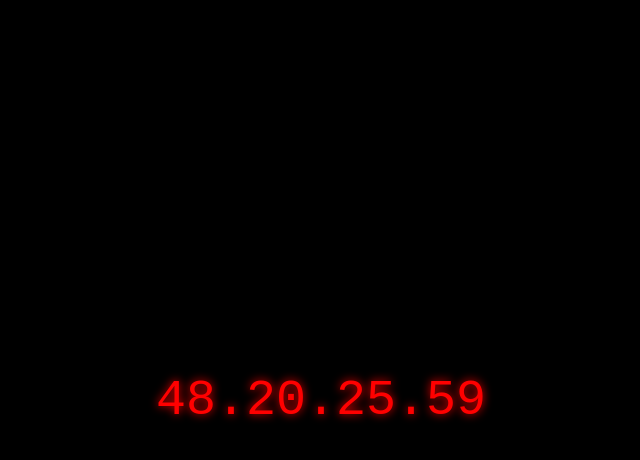
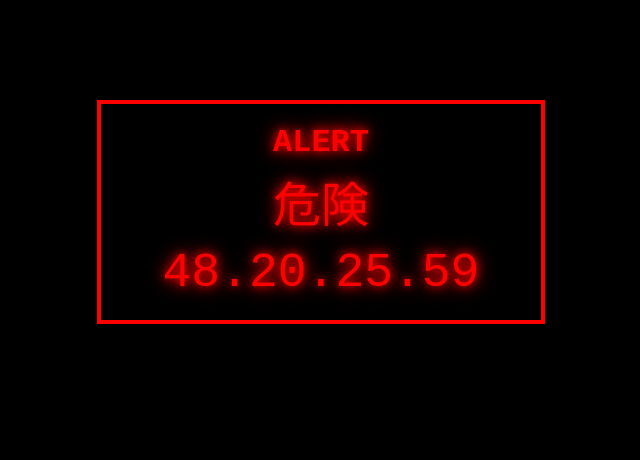
Before and after one commit to D4RKM47R1X/LSCON-Timer, a plain HTML site: page index.html in a window 1280 px wide. Shown: the whole page, without its empty margins (319-959 px from the left). Drawn offline with Linux system fonts and the light colour scheme.

Commit message:
Update index.html

```diff
--- a/index.html
+++ b/index.html
@@ -4,25 +4,49 @@
 <meta charset="UTF-8">
 <title>MGS Countdown</title>
 <style>
-  body {
-    background: black;
+  /* Container styling like your MGS alert */
+  #mgs-alert {
+    background-color: black;
     color: red;
     font-family: 'Orbitron', monospace;
-    display: flex;
-    justify-content: center;
-    align-items: center;
-    height: 100vh;
-    margin: 0;
-    font-size: 50px;
-    text-shadow: 0 0 10px red;
+    text-align: center;
+    padding: 20px;
+    border: 4px solid red;
+    width: 400px;
+    margin: 100px auto;
+    text-shadow: 0 0 10px red, 0 0 20px red;
+  }
+
+  .alert-title {
+    font-size: 2em;
+    font-weight: bold;
+    margin-bottom: 5px;
+  }
+
+  .alert-kanji {
+    font-size: 3em;
+    margin-bottom: 10px;
+  }
+
+  #mgs-timer {
+    font-size: 3em;
+  }
+
+  body {
+    background: #000;
   }
 </style>
 </head>
 <body>
+<div id="mgs-alert">
+  <div class="alert-title">ALERT</div>
+  <div class="alert-kanji">危険</div>
   <div id="mgs-timer">00.00.00.00</div>
+</div>
 
 <script>
-const targetDate = new Date(2025, 9, 11, 8, 0, 0); // Oct 11, 2025
+  // Target date: October 11, 2025 08:00:00
+  const targetDate = new Date(2025, 9, 11, 8, 0, 0);
 
   function updateTimer() {
     const now = new Date();
@@ -37,11 +61,13 @@ function updateTimer() {
     const minutes = Math.floor(diff / 60);
     const seconds = diff % 60;
 
-    document.getElementById("mgs-timer").textContent =
+    const display =
       String(days).padStart(2,'0') + "." +
       String(hours).padStart(2,'0') + "." +
       String(minutes).padStart(2,'0') + "." +
       String(seconds).padStart(2,'0');
+
+    document.getElementById("mgs-timer").textContent = display;
   }
 
   updateTimer();
```
Lines whose indentation alone changed are shown as unchanged.
